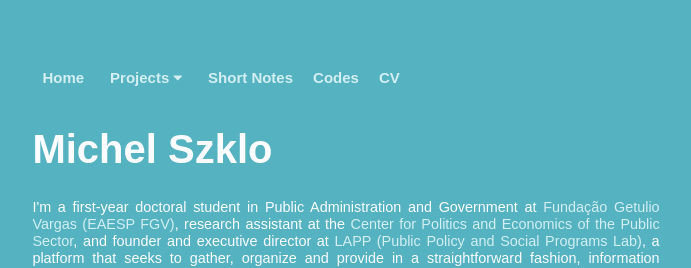
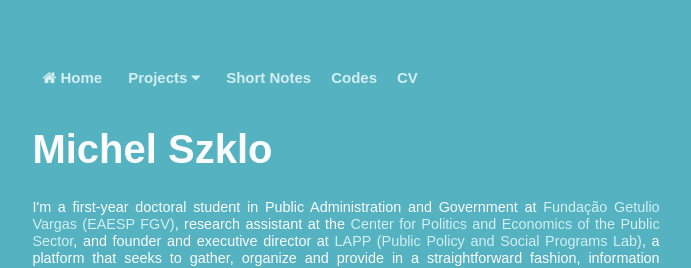
Before and after one commit to michelszklo/michelszklo.github.io, a Jekyll site: the page built from index.html, in a window 1280 px wide. Shown: the top 268 px of the page, without its empty margins (294-985 px from the left). Built offline with Jekyll 4.4.1, drawn with Linux system fonts in a browser that asks for light colours.

Commit message:
home icon

```diff
--- a/_layouts/default.html
+++ b/_layouts/default.html
@@ -8,7 +8,7 @@
 		</head>
 		<body>
 			<div class="topnav"id="myTopnav">
-	        		<a href="https://michelszklo.github.io/">Home</a>
+	        		<a href="https://michelszklo.github.io/"><i class="fa fa-home"></i> Home</a>
           			<div class="dropdown">
            				<button class="dropbtn">Projects
               					<i class="fa fa-caret-down"></i>
```
